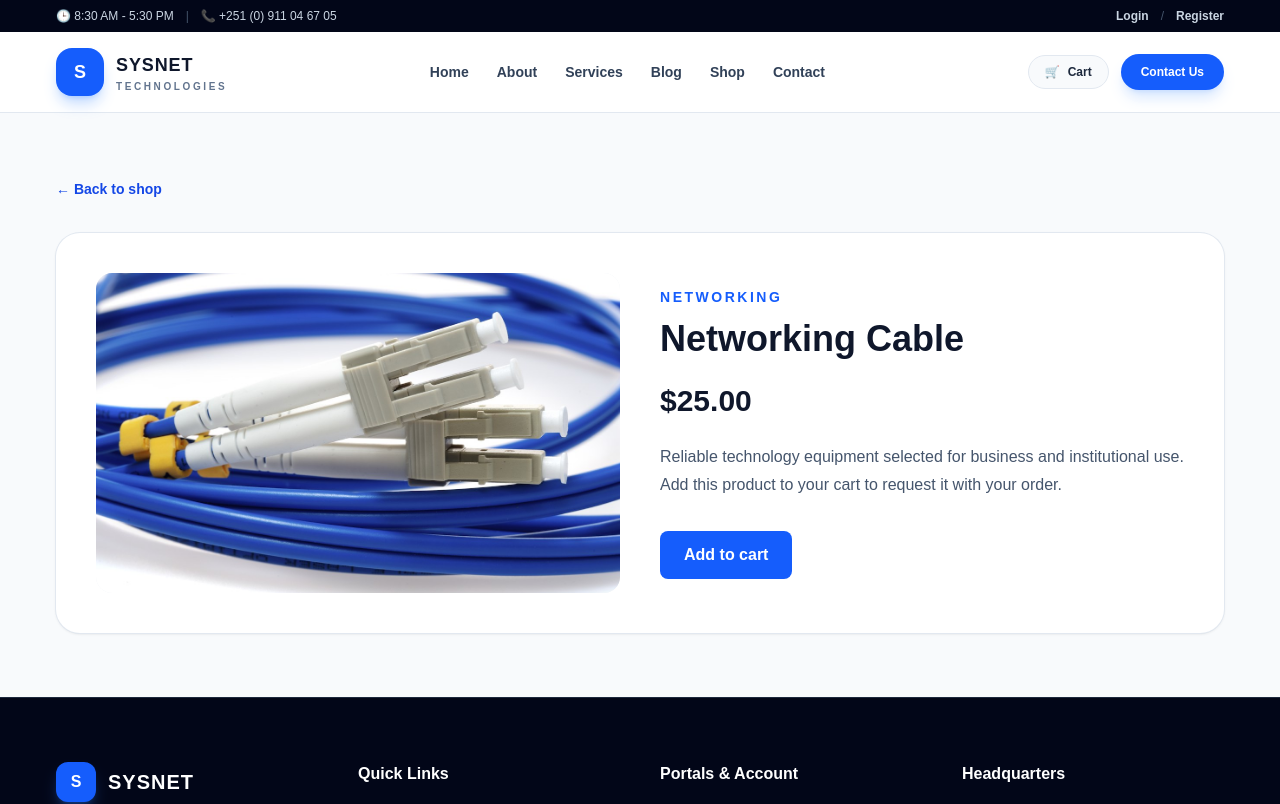
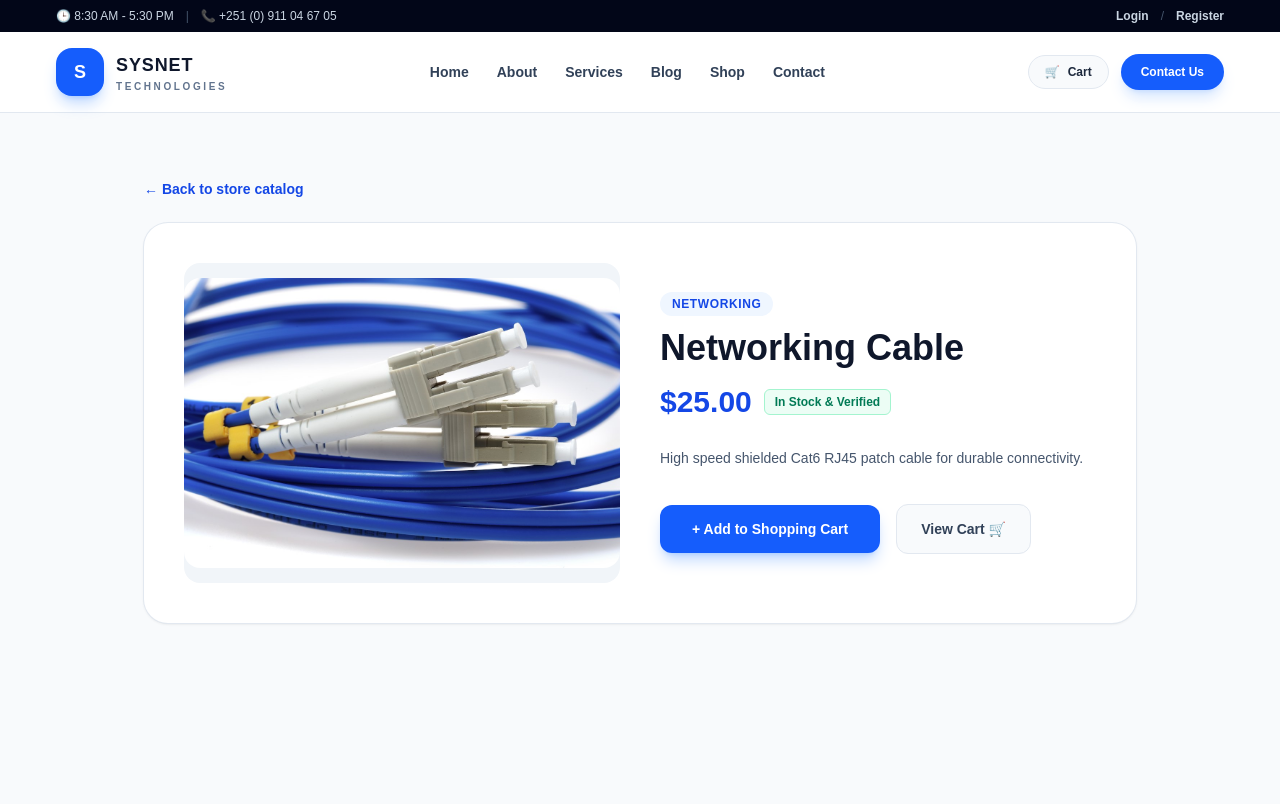
Before and after one commit to Yaya1200/sysnext, a Next.js app: page /shop/1 in a window 1280 px wide. Shown: the top 804 px of the page. Built offline with nearby package versions, Linux system fonts and the light colour scheme; no server answers; the database is empty.

Commit message:
adding shop

```diff
--- a/app/shop/[id]/page.tsx
+++ b/app/shop/[id]/page.tsx
@@ -1,32 +1,131 @@
 "use client";
 
-import Image from "next/image";
 import Link from "next/link";
 import { useParams } from "next/navigation";
-import { products } from "../../data/siteData";
+import { useEffect, useState } from "react";
+import { products as defaultProducts, ProductItem } from "../../data/siteData";
 import { useCart } from "../../components/CartProvider";
 
 export default function ProductDetailPage() {
   const params = useParams<{ id: string }>();
-  const product = products.find((item) => item.id === Number(params.id));
+  const [product, setProduct] = useState<ProductItem | null>(null);
+  const [loading, setLoading] = useState(true);
+  const [addedToast, setAddedToast] = useState(false);
   const { addToCart } = useCart();
 
-  if (!product) return <div className="p-16 text-center">Product not found.</div>;
+  useEffect(() => {
+    fetch("/api/products")
+      .then((res) => (res.ok ? res.json() : Promise.reject()))
+      .then((data: ProductItem[]) => {
+        const found = data.find((p) => String(p.id) === params.id);
+        if (found) setProduct(found);
+        else {
+          const fallback = defaultProducts.find((p) => String(p.id) === params.id);
+          setProduct(fallback || null);
+        }
+      })
+      .catch(() => {
+        const fallback = defaultProducts.find((p) => String(p.id) === params.id);
+        setProduct(fallback || null);
+      })
+      .finally(() => setLoading(false));
+  }, [params.id]);
+
+  const handleAdd = () => {
+    if (!product) return;
+    addToCart(product);
+    setAddedToast(true);
+    setTimeout(() => setAddedToast(false), 3000);
+  };
+
+  if (loading) {
+    return (
+      <div className="flex min-h-[50vh] items-center justify-center bg-slate-50">
+        <p className="text-slate-500 font-semibold">Loading product details...</p>
+      </div>
+    );
+  }
+
+  if (!product) {
+    return (
+      <div className="container mx-auto px-4 py-20 text-center">
+        <h1 className="text-3xl font-black text-slate-900">Product not found</h1>
+        <p className="mt-2 text-slate-600">The product you are looking for does not exist.</p>
+        <Link
+          href="/shop"
+          className="mt-6 inline-flex rounded-xl bg-blue-600 px-6 py-3 font-bold text-white shadow-lg hover:bg-blue-700"
+        >
+          Back to Store
+        </Link>
+      </div>
+    );
+  }
 
   return (
-    <div className="bg-slate-50 py-16">
-      <div className="container mx-auto px-4">
-        <Link href="/shop" className="text-sm font-semibold text-blue-700 hover:text-blue-900">← Back to shop</Link>
-        <div className="mt-8 grid gap-10 rounded-3xl bg-white p-6 shadow-sm ring-1 ring-slate-200 md:grid-cols-2 md:p-10">
-          <div className="relative min-h-80 overflow-hidden rounded-2xl bg-slate-100">
-            <Image src={product.image} alt={product.name} fill className="object-cover" priority />
+    <div className="bg-slate-50 min-h-screen py-16">
+      <div className="container mx-auto px-4 max-w-5xl">
+        <Link
+          href="/shop"
+          className="inline-flex items-center gap-2 text-sm font-bold text-blue-700 hover:text-blue-900 mb-6"
+        >
+          ← Back to store catalog
+        </Link>
+
+        {addedToast && (
+          <div className="mb-6 flex items-center justify-between rounded-2xl bg-emerald-600 px-5 py-3 text-sm font-bold text-white shadow-lg">
+            <span>✓ Added "{product.name}" to your shopping cart!</span>
+            <Link href="/shop/cart" className="underline text-xs">
+              Go to Cart →
+            </Link>
           </div>
+        )}
+
+        <div className="grid gap-10 rounded-3xl bg-white p-6 sm:p-10 shadow-sm ring-1 ring-slate-200 md:grid-cols-2">
+          <div className="relative min-h-80 overflow-hidden rounded-2xl bg-slate-100 flex items-center justify-center">
+            <img
+              src={product.image || "/products/product1.jpg"}
+              alt={product.name}
+              className="max-h-96 w-full object-cover rounded-2xl"
+            />
+          </div>
+
           <div className="flex flex-col justify-center">
-            <p className="text-sm font-bold uppercase tracking-[0.18em] text-blue-600">{product.category}</p>
-            <h1 className="mt-3 text-4xl font-black text-slate-900">{product.name}</h1>
-            <p className="mt-6 text-3xl font-bold text-slate-900">${product.price.toFixed(2)}</p>
-            <p className="mt-6 leading-7 text-slate-600">Reliable technology equipment selected for business and institutional use. Add this product to your cart to request it with your order.</p>
-            <button type="button" onClick={() => addToCart(product)} className="mt-8 w-fit rounded-lg bg-blue-600 px-6 py-3 font-bold text-white transition hover:bg-blue-700">Add to cart</button>
+            <span className="w-fit rounded-full bg-blue-50 px-3 py-1 text-xs font-bold uppercase tracking-wider text-blue-700">
+              {product.category}
+            </span>
+            <h1 className="mt-3 text-3xl font-black text-slate-900 sm:text-4xl">
+              {product.name}
+            </h1>
+
+            <div className="mt-4 flex items-center gap-3">
+              <span className="text-3xl font-black text-blue-700">
+                ${Number(product.price).toFixed(2)}
+              </span>
+              <span className="rounded-md bg-emerald-50 px-2.5 py-1 text-xs font-bold text-emerald-700 border border-emerald-200">
+                In Stock & Verified
+              </span>
+            </div>
+
+            <p className="mt-6 leading-7 text-slate-600 text-sm">
+              {product.description ||
+                "High quality IT infrastructure hardware selected for business, factory, and institutional use. Add this product to your cart to request a formal quotation or order."}
+            </p>
+
+            <div className="mt-8 flex flex-wrap items-center gap-4">
+              <button
+                type="button"
+                onClick={handleAdd}
+                className="rounded-xl bg-blue-600 px-8 py-3.5 text-sm font-bold text-white shadow-lg shadow-blue-500/30 transition hover:bg-blue-700 active:scale-95"
+              >
+                + Add to Shopping Cart
+              </button>
+              <Link
+                href="/shop/cart"
+                className="rounded-xl border border-slate-200 bg-slate-50 px-6 py-3.5 text-sm font-bold text-slate-700 hover:bg-slate-100"
+              >
+                View Cart 🛒
+              </Link>
+            </div>
           </div>
         </div>
       </div>
```
